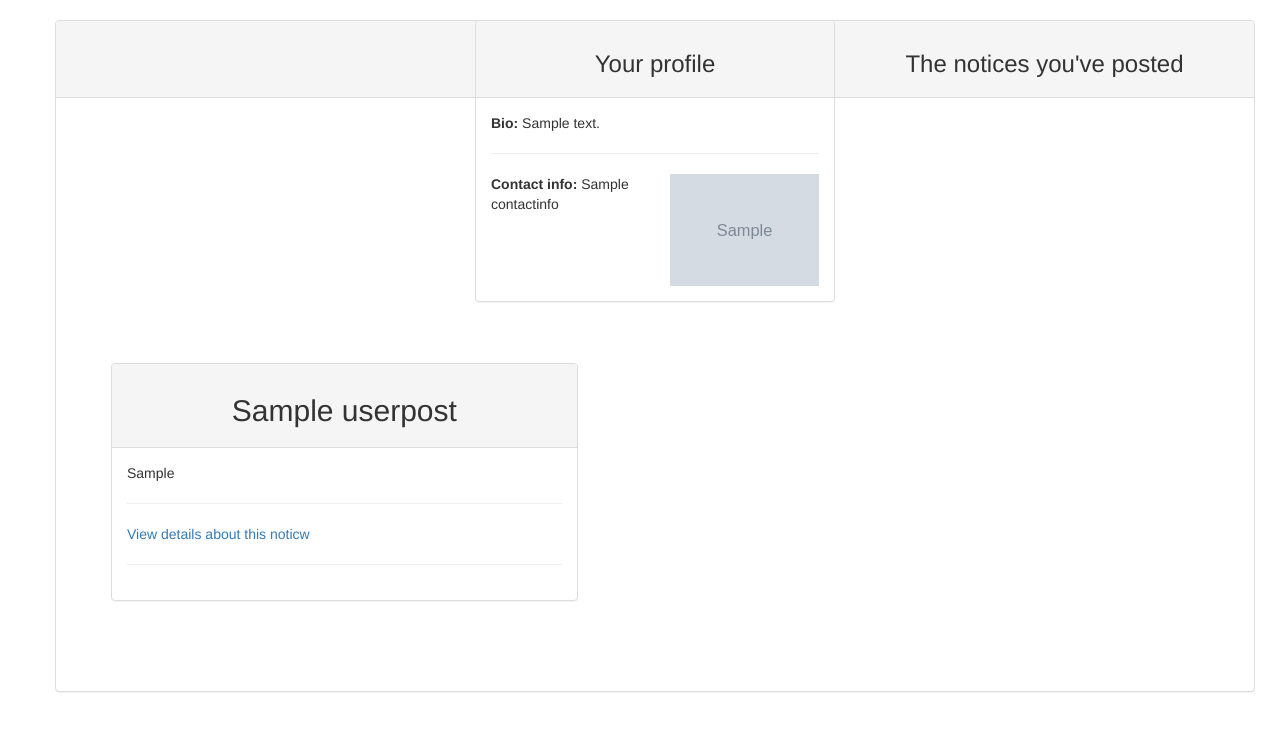
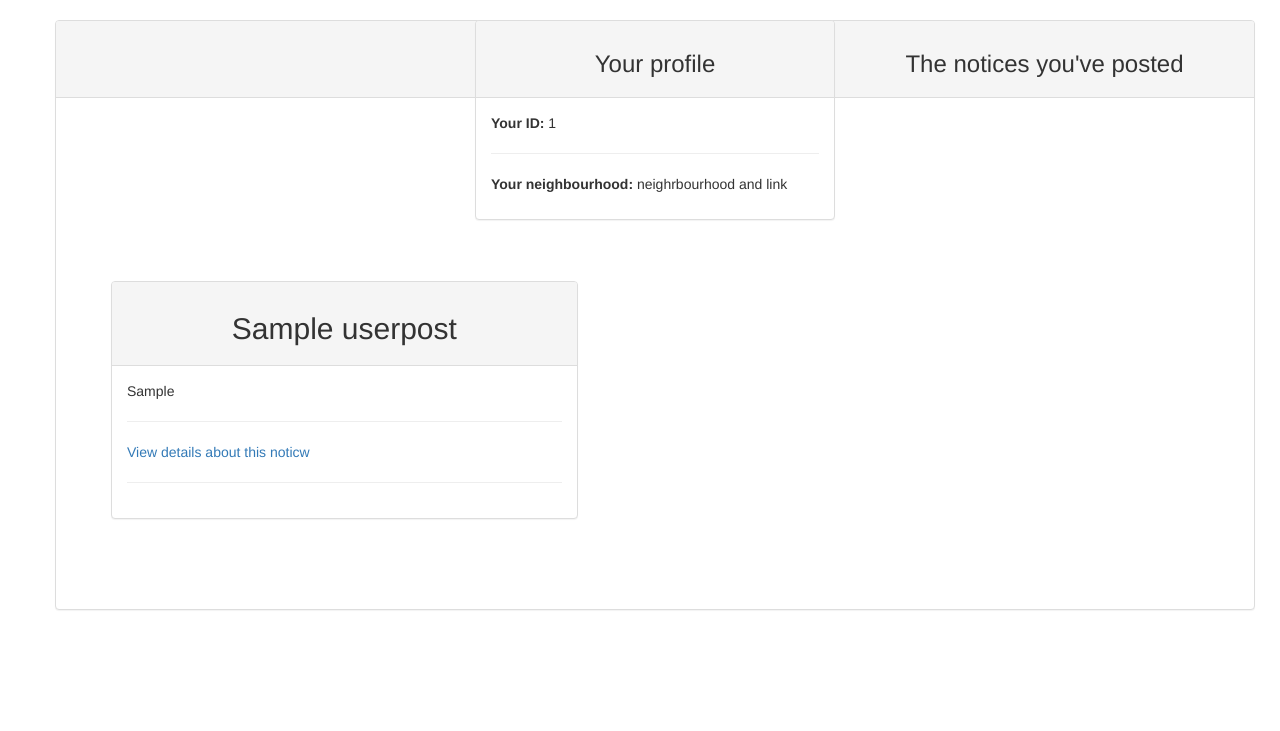
Before and after one commit to AbugaAroni/DjangoIP4, a Django app: template neighbourhood/templates/accounts/profile.html in a window 1280 px wide. Shown: the part 52-783 px from the top of the page. Run offline with Django 3.2, Linux system fonts and the light colour scheme; tables that the repository leaves empty hold one stand-in row (values such as "Sample post"); the template is opened without the code that fills it: values that come from a table or form of the project are taken from there, most other values are stand-ins (such as "Sample title", 1, 10 or a date in 2020); grey boxes marked "Sample" are stand-in pictures; some libraries are stand-ins or nearby versions.

Commit message:
add a working profile functionality

```diff
--- a/neighbourhood/templates/accounts/profile.html
+++ b/neighbourhood/templates/accounts/profile.html
@@ -17,7 +17,7 @@
         </div>
         {% if actual_user == ""%}
         <div class="panel-body">
-                  <p> You have not yet submitted a profile and added your neighborhood, please add one below. </p>
+                  <p> You have not yet submitted a profile and added your neighborhood, please complete the form below. </p>
           <form  action="{%url 'user_profile'%}" method="post" enctype="multipart/form-data">
             {%csrf_token%}
 
@@ -29,16 +29,13 @@
         <div class="panel-body">
           <div class="row">
             <div class="col-md-12">
-              <p><span style="font-weight: bold;"> Bio: </span> {{profiles.bio}} </p>
+              <p><span style="font-weight: bold;"> Your ID: </span> {{actual_user.national_id}} </p>
               <hr>
             </div>
           </div>
           <div class="row">
-            <div class="col-xs-6 col-sm-6 col-md-6 col-lg-6">
-              <p><span style="font-weight: bold;"> Contact info: </span> {{profiles.contactinfo}}</p>
-            </div>
-            <div class="col-xs-6 col-sm-6 col-md-6 col-lg-6">
-              <img src="{{profiles.user_image.url}}" class="img-responsive" alt="Image">
+            <div class="col-xs-12 col-sm-12 col-md-12 col-lg-12">
+              <p><span style="font-weight: bold;"> Your neighbourhood: </span> neighrbourhood and link</p>
             </div>
           </div>
           </div>
--- a/neighbourhood/templates/neighbourhood.html
+++ b/neighbourhood/templates/new_neighbourhood.html
@@ -16,7 +16,7 @@
           <h3 class="text-center">Submit a new neighbourhood</h3>
         </div>
         <div class="panel-body">
-    <form  action="{%url 'user_profile'%}" method="post" enctype="multipart/form-data">
+    <form  action="{%url 'add_neighbourhood'%}" method="post" enctype="multipart/form-data">
       {%csrf_token%}
 
       {% bootstrap_form form%}
```
Also changed, not shown: neighbourhood/views.py (+9 -6 lines), neighbourhood/forms.py (line endings or trailing spaces).
